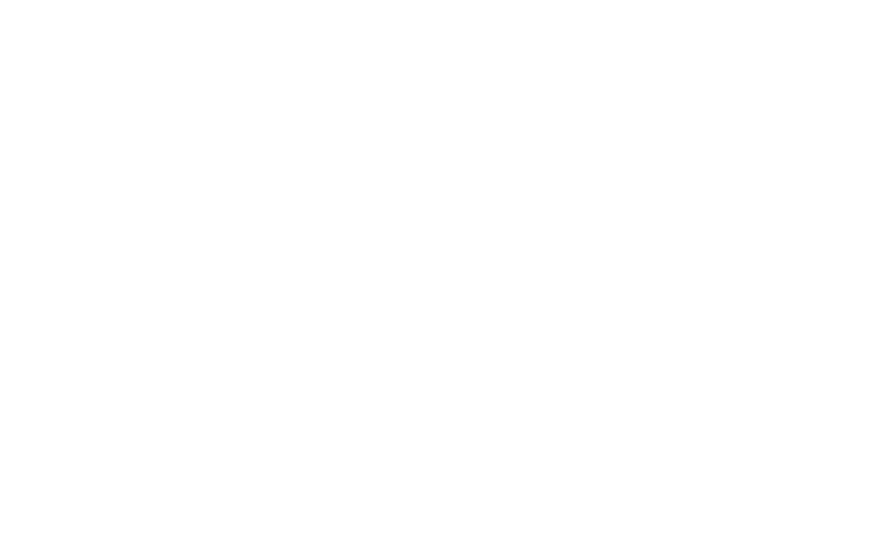
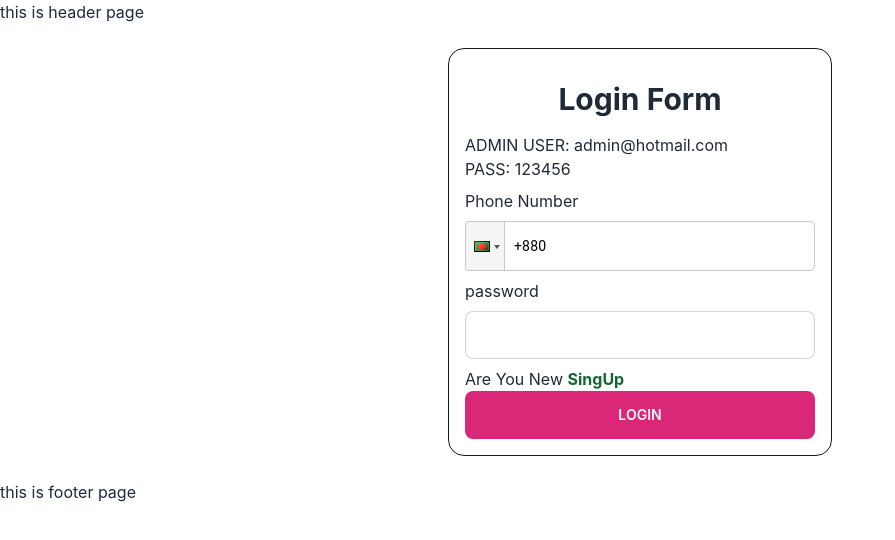
Before and after one commit to morshed0099/simple-ecom-task, a React (Create React App) app: page /login in a window 1280 px wide. Shown: the top 540 px of the page, without its empty margins (0-895 px from the left). Built offline with nearby package versions, Linux system fonts and the light colour scheme.

Commit message:
Login page setup succecssfully done

```diff
--- a/src/App.css
+++ b/src/App.css
@@ -5,6 +5,11 @@
 .App-logo {
   height: 40vmin;
   pointer-events: none;
+}
+
+.react-tel-input .form-control {
+  width: 100% !important;
+  height: 50px !important;
 }
 
 @media (prefers-reduced-motion: no-preference) {
@@ -32,6 +37,7 @@
   from {
     transform: rotate(0deg);
   }
+
   to {
     transform: rotate(360deg);
   }
--- a/src/App.js
+++ b/src/App.js
@@ -1,9 +1,11 @@
+import { RouterProvider } from 'react-router-dom';
 import './App.css';
+import { router } from './Router/router';
 
 function App() {
   return (
     <div>
-
+      <RouterProvider router={router} />
     </div>
   );
 }
--- /dev/null
+++ b/src/contextProvider/ContextProvider.jsx
@@ -0,0 +1,21 @@
+import React, { createContext, useState } from 'react';
+
+export const userAuth = createContext()
+
+const ContextProvider = ({ children }) => {
+    const [user, setUser] = useState(null)
+
+    const userInfo = {
+        setUser,
+        user,
+    }
+    return (
+        <div>
+         <userAuth.Provider value={userInfo}>
+            {children}
+         </userAuth.Provider>
+        </div>
+    );
+};
+
+export default ContextProvider;
--- a/src/index.css
+++ b/src/index.css
@@ -1,3 +1,7 @@
+@tailwind base;
+@tailwind components;
+@tailwind utilities;
+
 body {
   margin: 0;
   font-family: -apple-system, BlinkMacSystemFont, 'Segoe UI', 'Roboto', 'Oxygen',
--- a/src/index.js
+++ b/src/index.js
@@ -3,15 +3,16 @@
 import './index.css';
 import App from './App';
 import reportWebVitals from './reportWebVitals';
+import ContextProvider from './contextProvider/ContextProvider';
+import { QueryClient, QueryClientProvider } from '@tanstack/react-query';
 
 const root = ReactDOM.createRoot(document.getElementById('root'));
+const queryClient = new QueryClient()
 root.render(
-  <React.StrictMode>
-    <App />
-  </React.StrictMode>
+  <QueryClientProvider client={queryClient}>
+    <ContextProvider>
+      <App />
+    </ContextProvider>
+  </QueryClientProvider>
 );
-
-// If you want to start measuring performance in your app, pass a function
-// to log results (for example: reportWebVitals(console.log))
-// or send to an analytics endpoint. Learn more: https://bit.ly/CRA-vitals
 reportWebVitals();
--- a/src/pages/Login.jsx
+++ b/src/pages/Login.jsx
@@ -1,10 +1,60 @@
-import React from 'react';
+import React, { useContext } from 'react';
+import { toast } from 'react-hot-toast';
+import PhoneInput from 'react-phone-input-2'
+import 'react-phone-input-2/lib/style.css'
+import { Link, useLocation, useNavigate } from 'react-router-dom';
+
 
 const Login = () => {
+    // const navigate=useNavigate()
+    // let location = useLocation();
+    // const from = location.state?.from?.pathname || "/";
+
+    const hadelLogin = (e) => {
+        e.preventDefault()
+        const form = e.target
+        const email = form.email.value;
+        const password = form.password.value;
+
+    }
     return (
-        <div>
-            <h1>this is login page</h1>
+
+        <div className='w-96 mx-auto my-6 border p-4 dark:bg-gray-900 bg-white border-gray-900 dark:border-white rounded-2xl'>
+            <form onSubmit={hadelLogin}>
+                <div className='text-3xl font-bold text-center p-4'><h1>Login Form</h1></div>
+                <p>ADMIN USER: admin@hotmail.com</p>
+                <p>PASS: 123456</p>
+                <div className='mb-2 mt-2'>
+                    <lebel>Phone Number</lebel>
+                </div>
+                <PhoneInput
+                   inputStyle={{color:"black"}}
+                    country={'bd'}
+                    inputProps={{
+                        name: 'phone',
+                        required: true,
+                        autoFocus: true,
+                        placeholder: '1991394353',
+
+                    }}
+                />
+                <div className='mb-2 mt-2'>
+                    <lebel>password</lebel>
+                </div>
+                <div className='mb-2'>
+                    <input name='password' type="password" className='input bg-white text-black input-bordered w-full' />
+                </div>
+                <div>
+                    <p>Are You New <Link to='/signup'><span className='text-green-800 font-bold'>SingUp</span></Link></p>
+                </div>
+                <div>
+                    <button className='btn bg-pink-600 hover:bg-pink-800 border-none w-full'>
+                        Login
+                    </button>
+                </div>
+            </form>
         </div>
+
     );
 };
 
--- /dev/null
+++ b/tailwind.config.js
@@ -0,0 +1,9 @@
+module.exports = {
+  content: [
+    "./src/**/*.{js,jsx,ts,tsx}",
+  ],
+  theme: {
+    extend: {},
+  },
+  plugins: [require("daisyui")],
+}
```
Also changed, not shown: package.json (+7 -0 lines), 1 other file (tests, documents, lock files or other folders).
